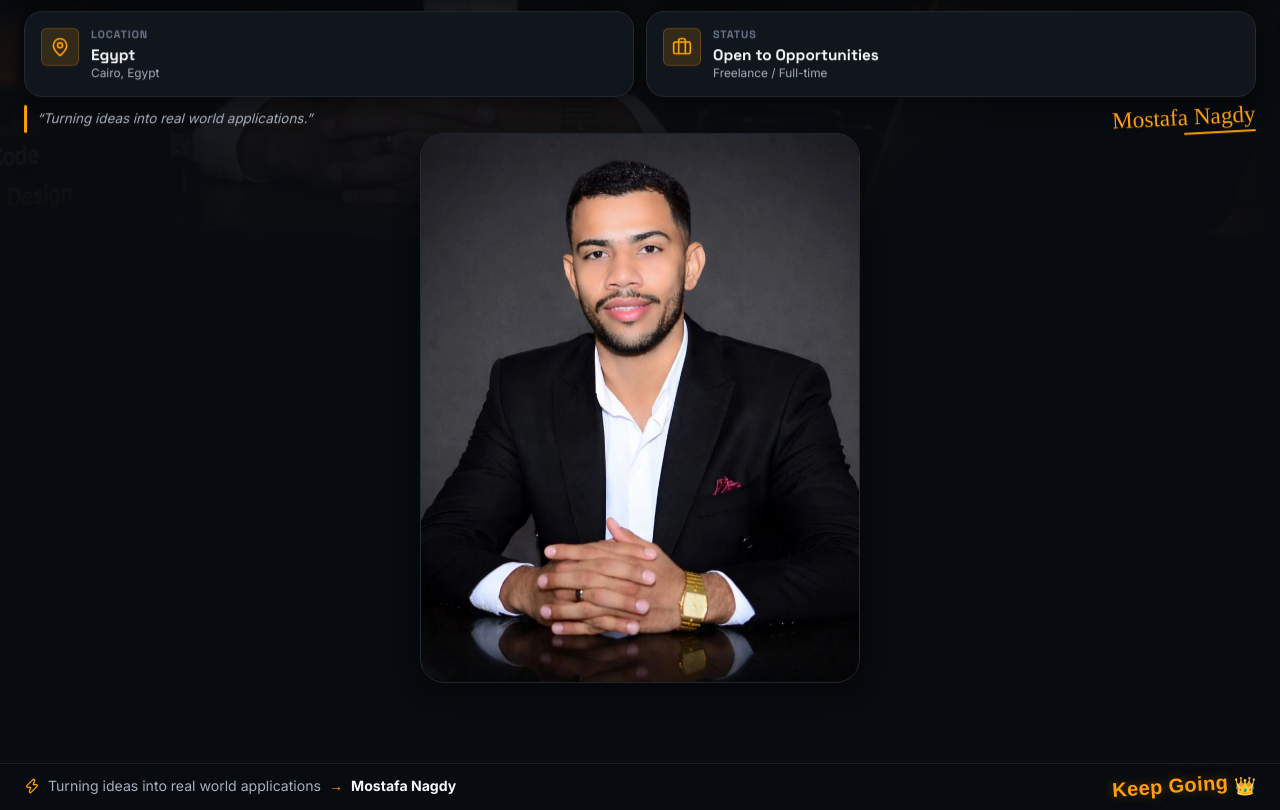
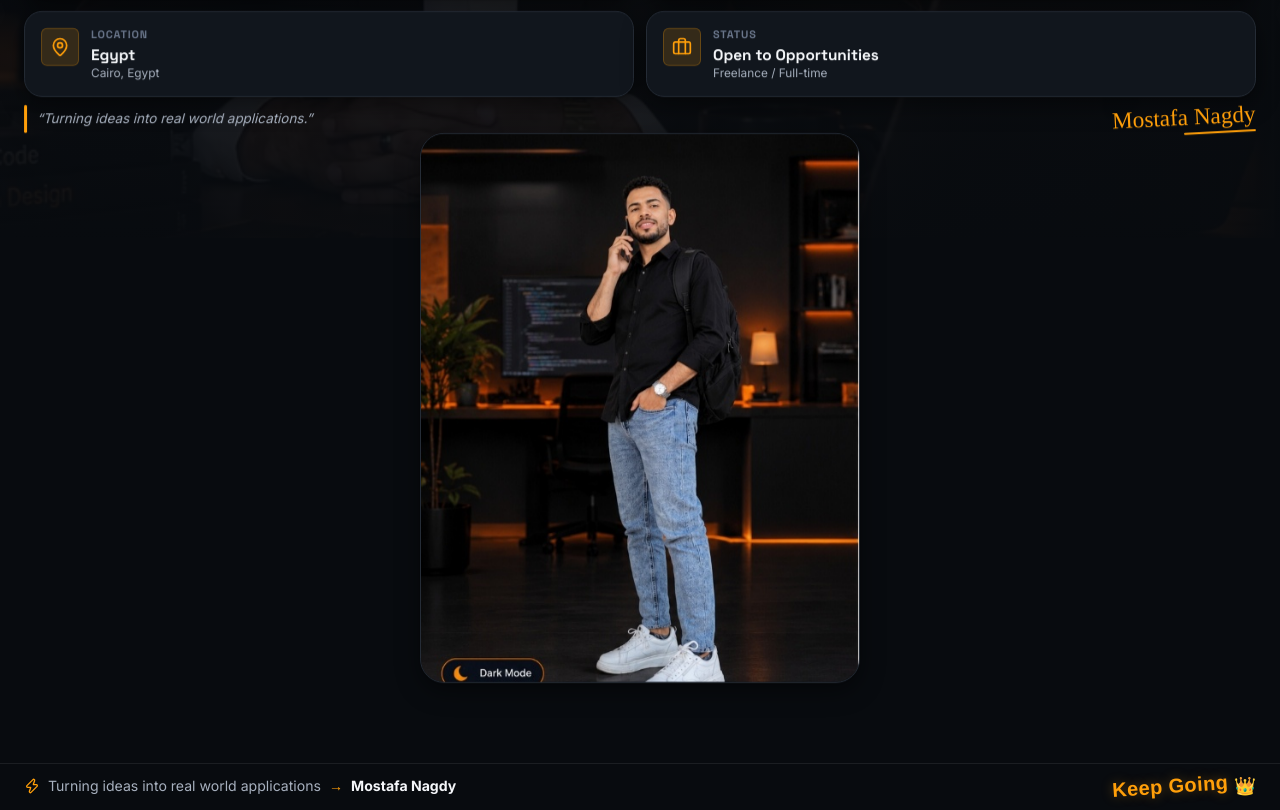
Before and after one commit to mostafanagedy/portfolio-v2, a Next.js app: page /about in a window 1280 px wide. Shown: the part 562-1372 px from the top of the page. Built offline with nearby package versions, Linux system fonts and the light colour scheme.

Commit message:
feat: add theme-specific standing portraits for dark and light modes, and refine navbar styling

```diff
--- a/src/components/About.css
+++ b/src/components/About.css
@@ -247,8 +247,15 @@
   height: 100%;
   object-fit: cover;
   object-position: center top;
-  display: block;
   transition: transform 0.4s ease;
+}
+
+.about__portrait-img--light {
+  display: none !important;
+}
+
+.about__portrait-img--dark {
+  display: block !important;
 }
 
 .about__portrait-frame:hover .about__portrait-img {
@@ -258,6 +265,13 @@
 /* ========================================================
    LIGHT THEME ADAPTATIONS
    ======================================================== */
+[data-theme="light"] .about__portrait-img--light {
+  display: block !important;
+}
+
+[data-theme="light"] .about__portrait-img--dark {
+  display: none !important;
+}
 [data-theme="light"] .about__card {
   background: #FFFFFF;
   border: 1px solid var(--color-border);
--- a/src/components/About.tsx
+++ b/src/components/About.tsx
@@ -103,9 +103,17 @@ export default function About() {
 
               <div className="about__portrait-frame">
                 <img
-                  src="/images/mostafa-nagdy.webp"
-                  alt="Mostafa Nagdy — MERN Stack Developer"
-                  className="about__portrait-img"
+                  src="/images/profile-standing-dark.jpg"
+                  alt="Mostafa Nagdy — MERN Stack Developer (Dark Mode)"
+                  className="about__portrait-img about__portrait-img--dark"
+                  loading="lazy"
+                  width="440"
+                  height="520"
+                />
+                <img
+                  src="/images/profile-standing-light.jpg"
+                  alt="Mostafa Nagdy — MERN Stack Developer (Light Mode)"
+                  className="about__portrait-img about__portrait-img--light"
                   loading="lazy"
                   width="440"
                   height="520"
--- a/src/components/Navbar.css
+++ b/src/components/Navbar.css
@@ -21,16 +21,16 @@
 }
 
 [data-theme="light"] .navbar {
-  background: rgba(245, 243, 239, 0.82);
+  background: rgba(255, 255, 255, 0.90);
   border-bottom: 1px solid var(--color-border);
   backdrop-filter: blur(20px) saturate(180%);
   -webkit-backdrop-filter: blur(20px) saturate(180%);
 }
 
 [data-theme="light"] .navbar--scrolled {
-  background: rgba(245, 243, 239, 0.96);
+  background: rgba(255, 255, 255, 0.98);
   border-bottom: 1px solid var(--color-border);
-  box-shadow: 0 8px 28px rgba(15, 23, 42, 0.08), inset 0 1px 0 rgba(255, 255, 255, 0.90);
+  box-shadow: 0 4px 20px rgba(15, 23, 42, 0.06);
 }
 
 .navbar__inner {
```
Also changed, not shown: public/images/profile-standing-dark.jpg (added), public/images/profile-standing-light.jpg (added).
